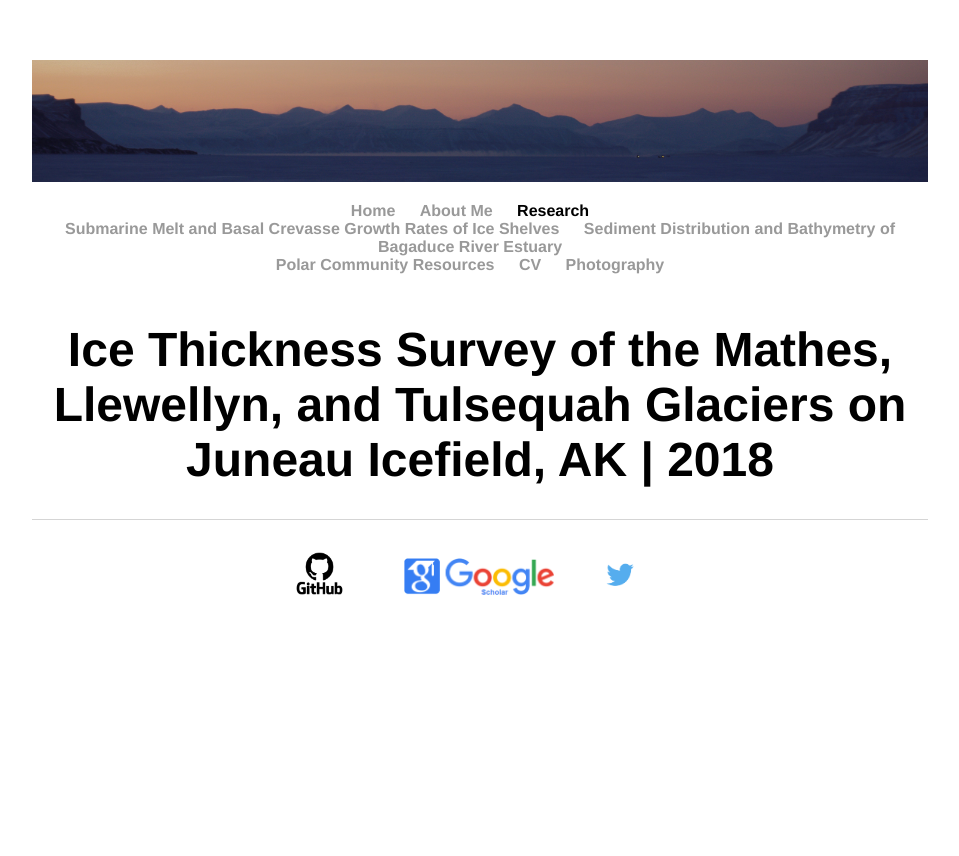
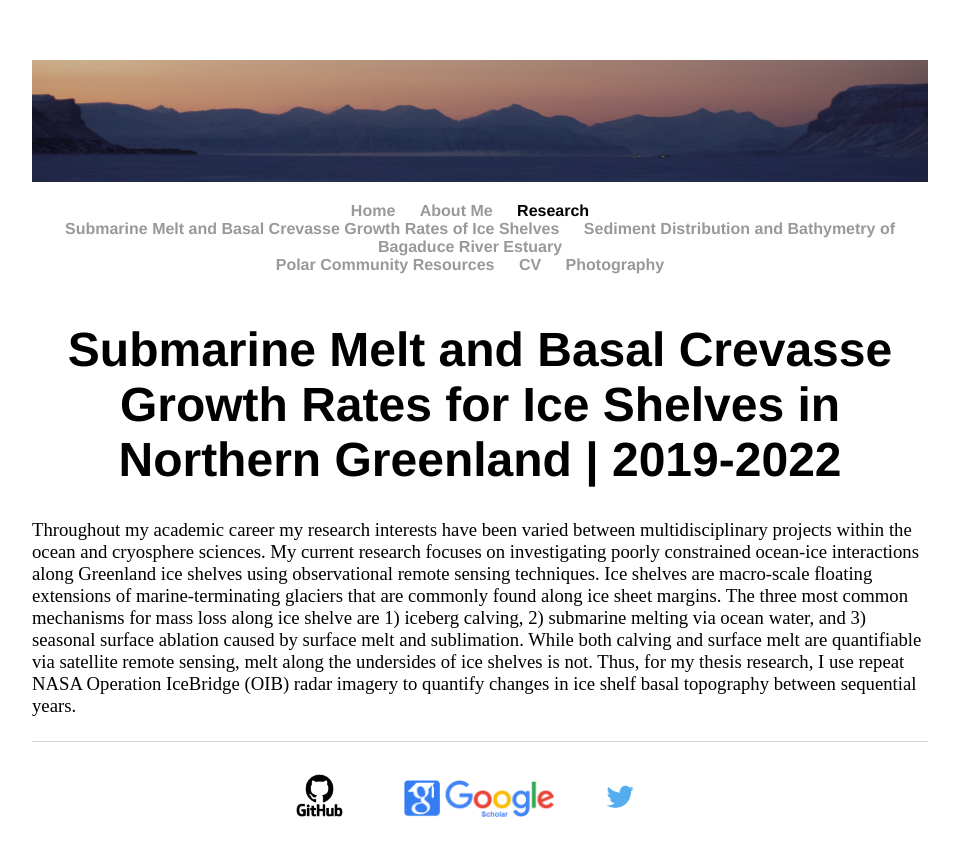
Before and after one commit to Cbarnett207/CBarnett207.github.io, a Jekyll site: the page built from research_OIB/index.html, in a window 1280 px wide. Shown: the top 856 px of the page, without its empty margins (160-1119 px from the left). Built offline with Jekyll 4.4.1, drawn with Linux system fonts in a browser that asks for light colours.

Commit message:
Update index.html

```diff
--- a/research_OIB/index.html
+++ b/research_OIB/index.html
@@ -3,8 +3,15 @@
 title: Cody Barnett, M.S. | Research
 ---
 <div class="blurb">
-    <div align="center"><h1>Ice Thickness Survey of the Mathes, Llewellyn, and Tulsequah Glaciers on Juneau Icefield, AK | 2018</div></h1>
+    <div align="center"><h1>Submarine Melt and Basal Crevasse Growth Rates for Ice Shelves in Northern Greenland | 2019-2022</div></h1>
         <p align="justify"><h3><span style="font-weight:normal">
-
+                Throughout my academic career my research interests have been varied between multidisciplinary projects within the
+                ocean and cryosphere sciences. My current research focuses on investigating poorly constrained ocean-ice interactions along Greenland
+                ice shelves using observational remote sensing techniques. Ice shelves are macro-scale floating extensions of marine-terminating
+                glaciers that are commonly found along ice sheet margins. The three most common mechanisms for mass loss along ice shelve are 1) iceberg
+                calving, 2) submarine melting via ocean water, and 3) seasonal surface ablation caused by surface melt and sublimation. While both calving
+                and surface melt are quantifiable via satellite remote sensing, melt along the undersides of ice shelves is not. Thus, for my thesis
+                research, I use repeat NASA Operation IceBridge (OIB) radar imagery to quantify changes in ice shelf basal topography between sequential
+                years.
         </span></h3></p>
 </div><!-- /.blurb -->
```
